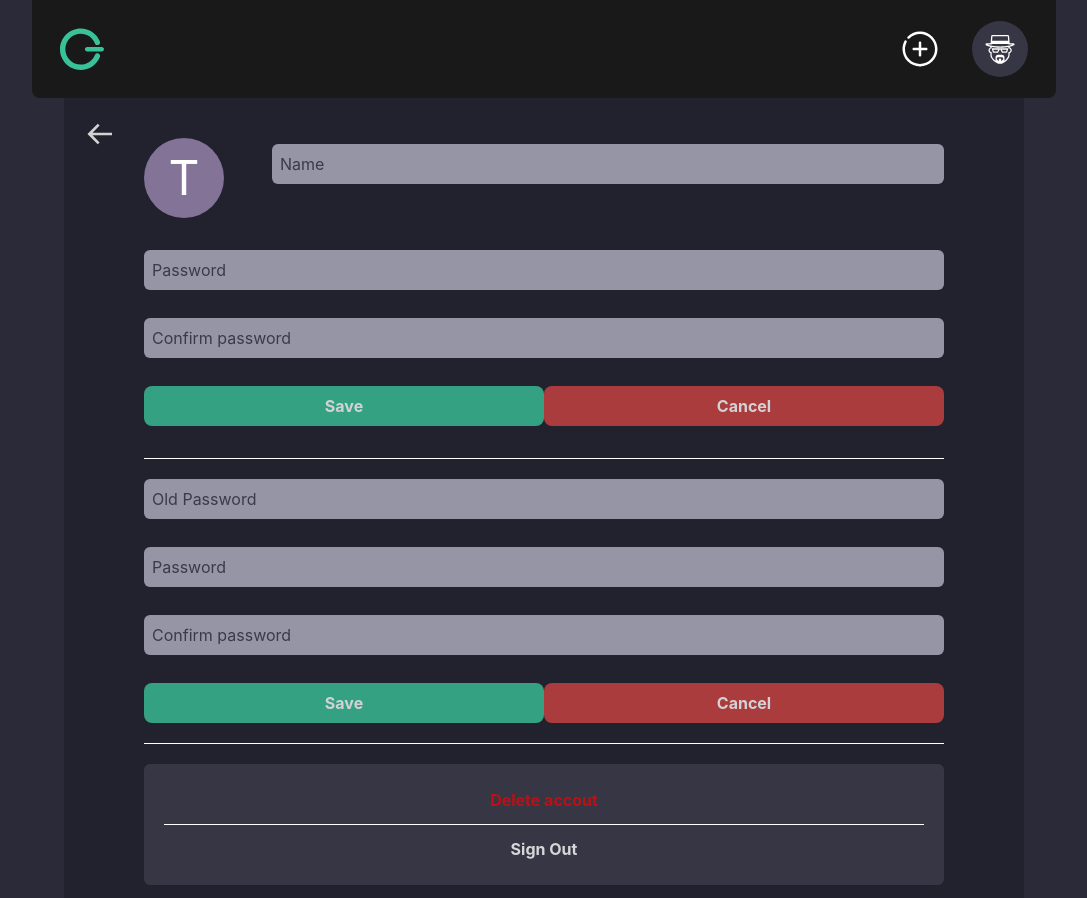
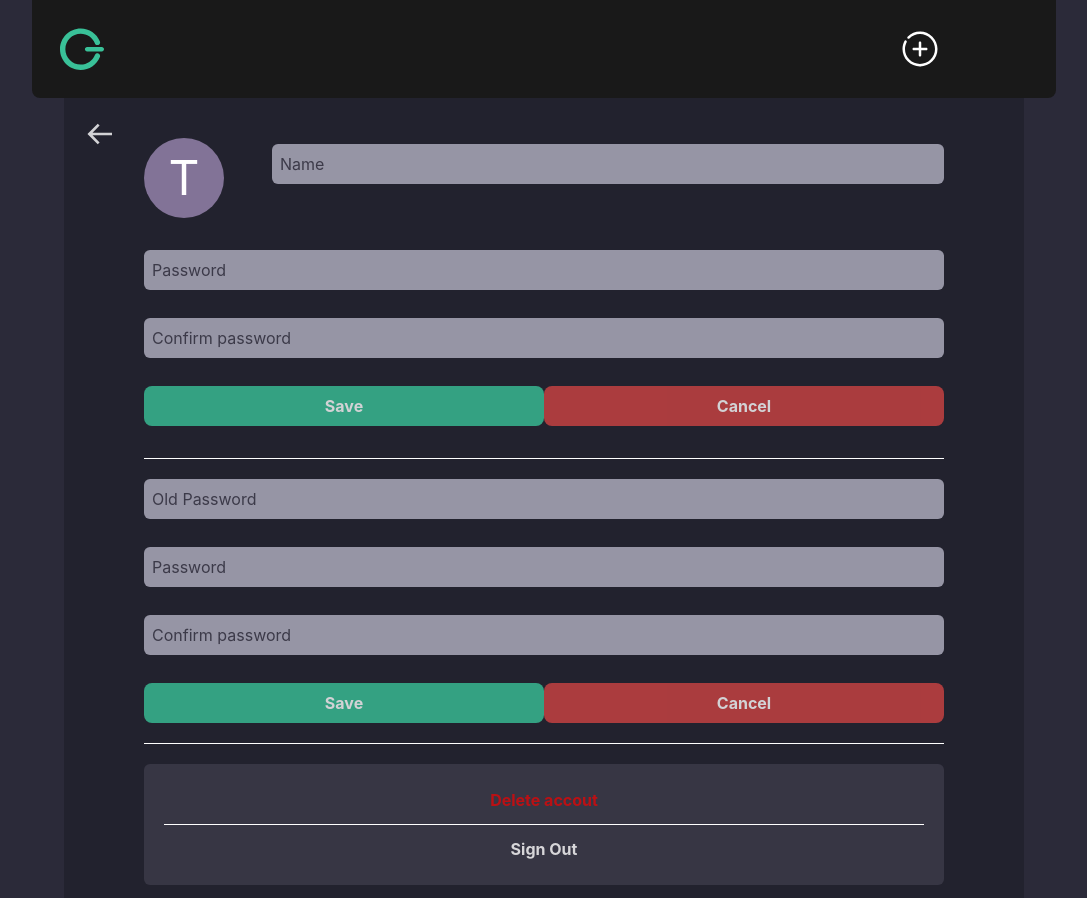
Before and after one commit to Rydeef/chat-front, a React (Create React App) app: page /settings in a window 1280 px wide. Shown: the top 898 px of the page, without its empty margins (96-1183 px from the left). Built offline with nearby package versions, Linux system fonts and the light colour scheme; sample sign-in values are in the browser's storage.

Commit message:
change rout request in getUserAsync

```diff
--- a/src/app/modules/auth/actions.ts
+++ b/src/app/modules/auth/actions.ts
@@ -14,7 +14,6 @@ export const authUserAsync = createAsyncThunk(
       const { data } = await instance.post('/auth/login', values);
 
       window.localStorage.setItem('token', data?.token);
-      window.localStorage.setItem('userName', data?.user.userName);
 
       history.push('/home');
 
--- a/src/app/modules/auth/reducer.ts
+++ b/src/app/modules/auth/reducer.ts
@@ -46,7 +46,6 @@ export const logOutUserReducer = (
 ) => {
   builder.addCase(logOutUserAction, (state) => {
     localStorage.removeItem('token');
-    localStorage.removeItem('userName');
 
     history.push('/login');
 
--- a/src/app/modules/auth/selectors.ts
+++ b/src/app/modules/auth/selectors.ts
@@ -12,8 +12,3 @@ export const selectIsAuthorized = createSelector(
   selectAuthState,
   (authState) => authState.isAuthorized
 );
-
-export const selectUserData = createSelector(
-  selectAuthState,
-  (authState) => authState.userData
-);
--- a/src/app/modules/currentUser/actions.ts
+++ b/src/app/modules/currentUser/actions.ts
@@ -7,7 +7,7 @@ export const getCurrentUser = createAsyncThunk(
   `${CURRENT_USER_SLICE_NAME}`,
   async () => {
     try {
-      const { data } = await instance.get(`/user`);
+      const { data } = await instance.get(`/auth/user`);
 
       return data;
     } catch (e: any) {
--- a/src/app/modules/currentUser/slice.ts
+++ b/src/app/modules/currentUser/slice.ts
@@ -1,5 +1,6 @@
 import { createSlice } from '@reduxjs/toolkit';
 import { CURRENT_USER_SLICE_NAME } from './actions';
+import { getCurrentUserReducer } from './reducer';
 import { UserState } from './types';
 
 const initialState: UserState = {
@@ -11,5 +12,7 @@ export const { reducer: currentUser } = createSlice({
   name: CURRENT_USER_SLICE_NAME,
   initialState,
   reducers: {},
-  extraReducers(builder) {},
+  extraReducers(builder) {
+    getCurrentUserReducer(builder);
+  },
 });
--- a/src/app/modules/currentUser/types.ts
+++ b/src/app/modules/currentUser/types.ts
@@ -5,6 +5,6 @@ export interface UserState {
 
 export interface UserData {
   _id: string;
-  email: string;
   userName: string;
+  avatarColor: string;
 }
--- a/src/components/Avatar/Avatar.tsx
+++ b/src/components/Avatar/Avatar.tsx
@@ -6,20 +6,26 @@ interface Props {
   titleChat?: string;
   color?: string;
   size?: AVATAR_SIZES;
+  onClick?: VoidFunction;
 }
 
 const Avatar: FC<Props> = ({
   titleChat = '',
   color,
   size = AVATAR_SIZES.S,
+  onClick,
 }) => {
   const defaultClassName: string = cn(
-    'rounded-full flex items-center justify-center pointer-events-none select-none shrink-0',
+    'rounded-full flex items-center justify-center select-none shrink-0 cursor-pointer',
     size
   );
 
   return (
-    <div className={defaultClassName} style={{ backgroundColor: `#${color}` }}>
+    <div
+      className={defaultClassName}
+      style={{ backgroundColor: `#${color}` }}
+      onClick={onClick}
+    >
       <span className='text-center'>{titleChat[0]}</span>
     </div>
   );
--- a/src/components/Avatar/constants.ts
+++ b/src/components/Avatar/constants.ts
@@ -1,14 +1,3 @@
-export const AVATAR_COLORS: string[] = [
-  'bg-[#827397]',
-  'bg-[#FF7B54]',
-  'bg-[#FFB26B]',
-  'bg-[#B2861B]',
-  'bg-[#645CAA]',
-  'bg-[#85586F]',
-  'bg-[#8E3200]',
-  'bg-[#363062]',
-];
-
 export enum AVATAR_SIZES {
   XXS = 'w-9 h-9 text-base',
   XS = 'w-12 h-12 text-2xl',
--- a/src/components/DropMenu/DropMenu.tsx
+++ b/src/components/DropMenu/DropMenu.tsx
@@ -1,4 +1,6 @@
 import React, { FC } from 'react';
+import { useAppSelector } from '../../app/hooks';
+import { selectUserData } from '../../app/modules/currentUser/selectors';
 import UserMenu from './template/UserMenu';
 
 interface Props {
@@ -6,9 +8,11 @@ interface Props {
 }
 
 const DropMenu: FC<Props> = ({ isOpen }) => {
+  const userData = useAppSelector(selectUserData);
+
   if (!isOpen) return null;
 
-  return <UserMenu />;
+  return <UserMenu userName={userData?.userName} />;
 };
 
 export default DropMenu;
--- a/src/components/DropMenu/template/UserMenu.tsx
+++ b/src/components/DropMenu/template/UserMenu.tsx
@@ -1,4 +1,4 @@
-import React, { useState } from 'react';
+import React, { FC, useState } from 'react';
 import cn from 'classnames';
 import { useAppDispatch } from '../../../app/hooks';
 import { logOutUserAction } from '../../../app/modules/auth/actions';
@@ -9,12 +9,14 @@ import { ReactComponent as MoonSvg } from '../../../assets/moon.svg';
 
 type ThemeType = 'light' | 'dark';
 
+interface Props {
+  userName?: string;
+}
+
 const STYLE_MENU_ITEM =
   'flex fill-[#C6C5C5] items-center px-4 py-2 rounded-full cursor-pointer duration-100 hover:bg-gray-2 hover:text-white hover:fill-[#D9D9D9] select-none';
 
-const UserMenu = () => {
-  const userName = localStorage.getItem('userName');
-
+const UserMenu: FC<Props> = ({ userName }) => {
   const [currentTheme, setCurrentTheme] = useState<string>('light');
 
   const dispatch = useAppDispatch();
--- a/src/components/Header/Header.tsx
+++ b/src/components/Header/Header.tsx
@@ -1,7 +1,9 @@
 import React, { FC } from 'react';
 import { ReactComponent as Logo } from '../../assets/logo.svg';
 import { ReactComponent as CreateChat } from '../../assets/create-chat.svg';
-import { ReactComponent as UserIcon } from '../../assets/user-svg.svg';
+import { useAppSelector } from '../../app/hooks';
+import { selectUserData } from '../../app/modules/currentUser/selectors';
+import Avatar from '../Avatar/Avatar';
 
 interface Props {
   openModal: () => void;
@@ -9,17 +11,18 @@ interface Props {
 }
 
 const Header: FC<Props> = ({ openModal, toggleClickAvatar }) => {
+  const userData = useAppSelector(selectUserData);
+
   return (
     <div className='w-full flex px-7 justify-between items-center bg-dark rounded-b-lg'>
       <Logo className='w-11' />
       <div className='flex w-32 justify-between items-center'>
         <CreateChat className='cursor-pointer fill-white' onClick={openModal} />
-        <div
+        <Avatar
+          color={userData?.avatarColor}
+          titleChat={userData?.userName}
           onClick={toggleClickAvatar}
-          className='w-14 h-14 rounded-full bg-primary cursor-pointer flex justify-center items-center'
-        >
-          <UserIcon className='w-8 fill-white' />
-        </div>
+        />
       </div>
     </div>
   );
--- a/src/pages/Home.tsx
+++ b/src/pages/Home.tsx
@@ -1,7 +1,6 @@
 import React, { useEffect, useRef } from 'react';
 import { io, Socket } from 'socket.io-client';
 import { useAppDispatch, useAppSelector } from '../app/hooks';
-import { selectUserData } from '../app/modules/auth/selectors';
 import { selectCurrentMessage } from '../app/modules/chat/selectors';
 import { getCurrentUser } from '../app/modules/currentUser/actions';
 import Chat from '../components/Chat/Chat';
@@ -12,10 +11,6 @@ const Home = () => {
 
   const currentSendingMessage = useAppSelector(selectCurrentMessage);
   const socket = useRef<Socket | null>(null);
-
-  const userData = useAppSelector(selectUserData);
-
-  console.log(userData);
 
   useEffect(() => {
     dispatch(getCurrentUser());
```
